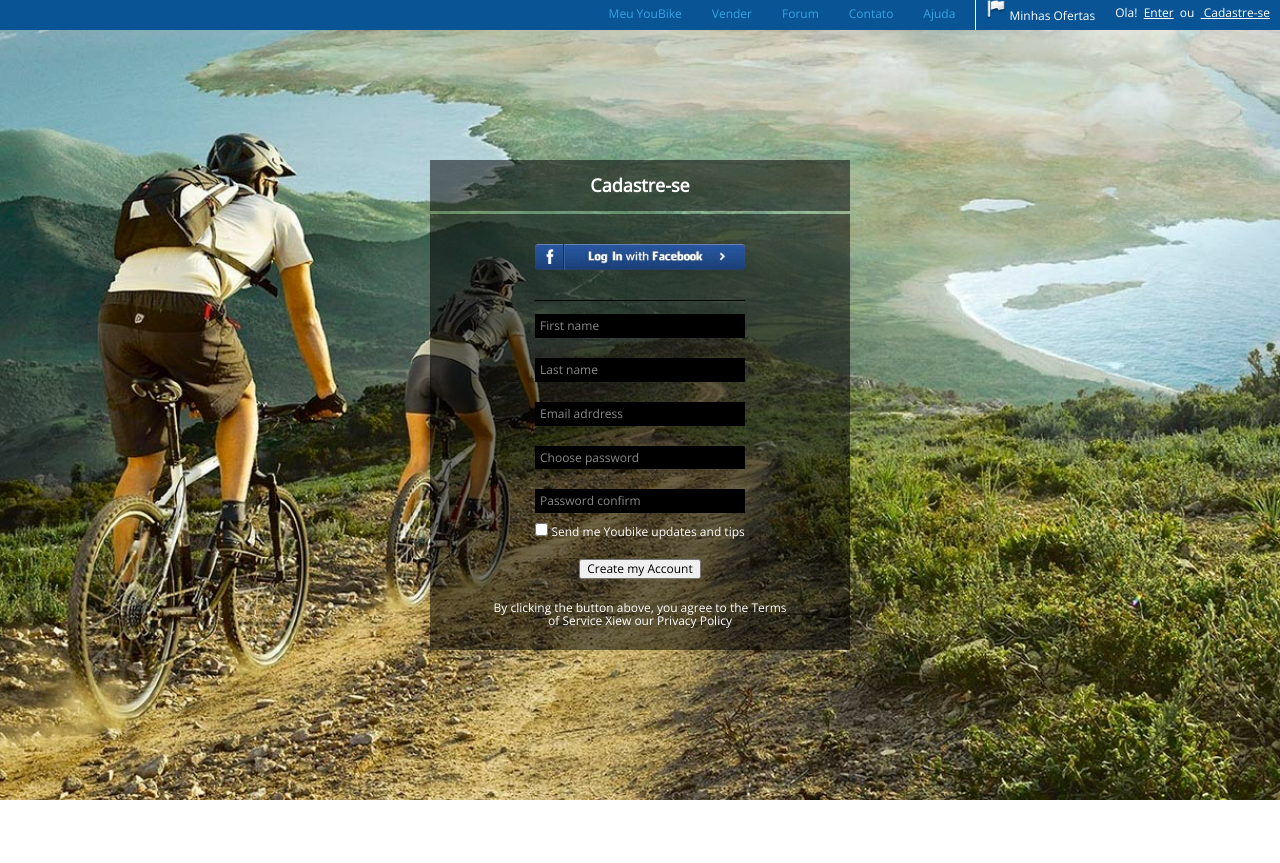
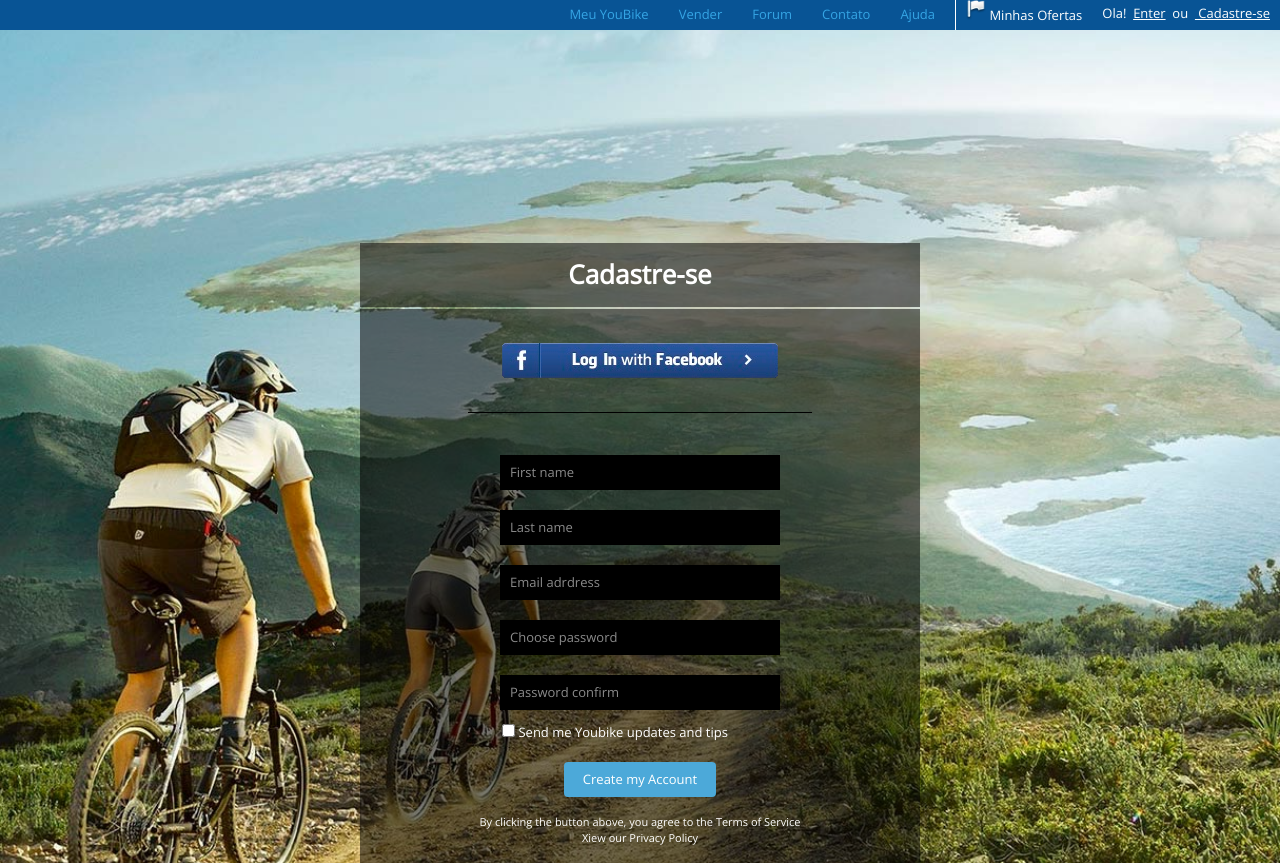
Before and after one commit to Dmitruchok/dmitruchok_html5.github.io, a plain HTML site: page index.html in a window 1280 px wide. Before the commit the page ends 800 px from the top, so only its background shows below. Drawn offline with nearby package versions, Linux system fonts and the light colour scheme.

Commit message:
hw5_content

```diff
--- a/css/style.css
+++ b/css/style.css
@@ -1,10 +1,9 @@
 body {
     background: url('../img/bg.jpg');
     background-size: cover;
-    background-position: center;
     font-family: 'Open Sans', Arial, sans-serif;
 	background-repeat: no-repeat;
-    font-size: 12px;
+    font-size: 13px;
 }
 
 /*TOP*/
@@ -71,22 +70,20 @@ body {
 .cs {
     text-align: center;
     background: rgba(0, 0, 0, 0.52);
-    width: 420px;
+    width: 560px;
     margin: 0 auto;
 }
 
-.cs h2 {
-    margin-top: 130px;
-    padding: 15px;
-    margin-bottom: 3px;
+.cs h1 {
+    margin: 213px 0 2px 0;
+    padding: 17px;
     color: #fff;
-
 }
 
 .box {
     text-align: center;
 	background: rgba(0, 0, 0, 0.52);
-    width: 420px;
+    width: 560px;
     margin: 0 auto;
     color: #fff;
 }
@@ -96,50 +93,59 @@ body {
 }
 
 .log_in img {
-    padding: 30px 0;
-    width: 210px;
+    padding: 34px;
     border-bottom: 1px solid #000;
 }
 
 .registr {
+    margin-top: 29px;
     text-align: center;
 }
 
-input[type="text"] {
-    transition: all 0.30s ease-in-out;
-    color: #fff;
-    width: 200px;
-    padding: 5px;
-    margin: 10px;
-    background: #000;
+
+input[type="text"]:focus {
+    box-shadow: 0 0 15px #42616b;
+    background: #1b5288;
     border: none;
 }
 
-input[type="text"]:focus {
-    box-shadow: 0 -3px 5px  #1b5288;
-    background: #1b5288;
-}
-
-input[type="password"] {
+input[type="password"],
+input[type="text"]  {
     transition: all 0.30s ease-in-out;
     color: #fff;
-    width: 200px;
-    padding: 5px;
+    width: 260px;
+    padding: 10px;
     margin: 10px;
     background: #000;
     border: none;
 }
 
 input[type="password"]:focus {
-    box-shadow: 0 -3px 5px  #1b5288;
+    box-shadow: 0 0 15px #42616b;
     background: #1b5288;
 }
 
+.checkbox {
+    width: 250px;
+    margin-top: 4px;
+    margin-left: 130px;
+}
 
  .create {
-    margin-top: 20px;
+    margin-top: 23px;
  }
 
+input[type="submit"] {
+    width: 152px;
+    height: 35px;
+    background-color: #4ca9d9;
+    color: #fff;
+    border: none;
+    border-radius: 4px 4px;
+}
+
 .foot_text {
-    padding: 10px 60px;
+    font-size: 11px;
+    padding: 6px 110px;
+    line-height: 16px;
 }
--- a/index.html
+++ b/index.html
@@ -8,7 +8,6 @@
     <link rel="stylesheet" href="css/style.css">
   </head>
 <body>
-    <div class="main-block">
         <div class="top">
             <div class="link">
                 <span>Ola!&nbsp;</span>
@@ -31,16 +30,16 @@
                 <li><a href="#">Ajuda</a></li>
             </ul>
         </div>
-
+    <div class="main-block">
         <div class="cs">
-            <h2>Cadastre-se</h2>
+            <h1>Cadastre-se</h1>
         </div>
         <div class="box">
             <div class="log_in">
                 <a href="#"><img src="img/Layer.png"></a>
             </div>
         <form action="">
-            <div class="regist">
+            <div class="registr">
                 <input type="text" name="First name" placeholder="First name" require>
                 <input type="text" name="Last name" placeholder="Last name">
                 <input type="text" name="Email adrdress" placeholder="Email adrdress">
```
